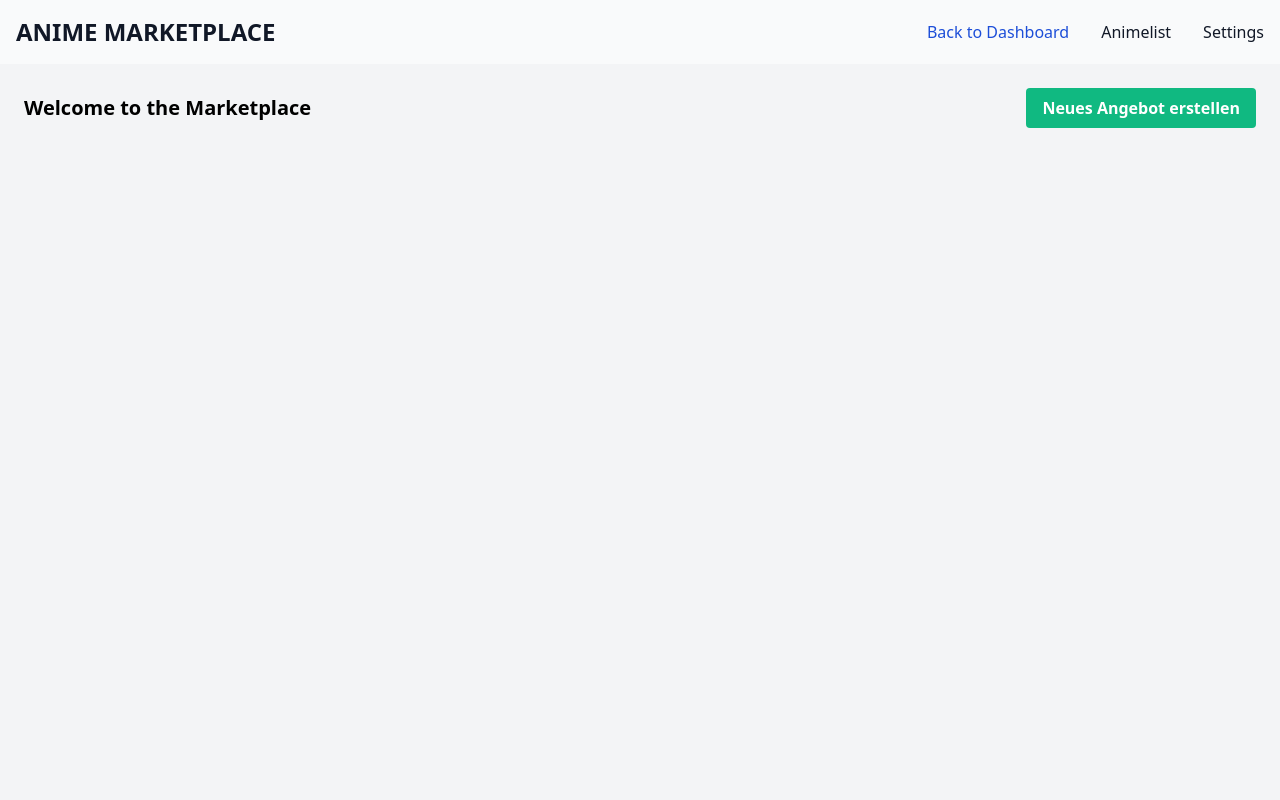
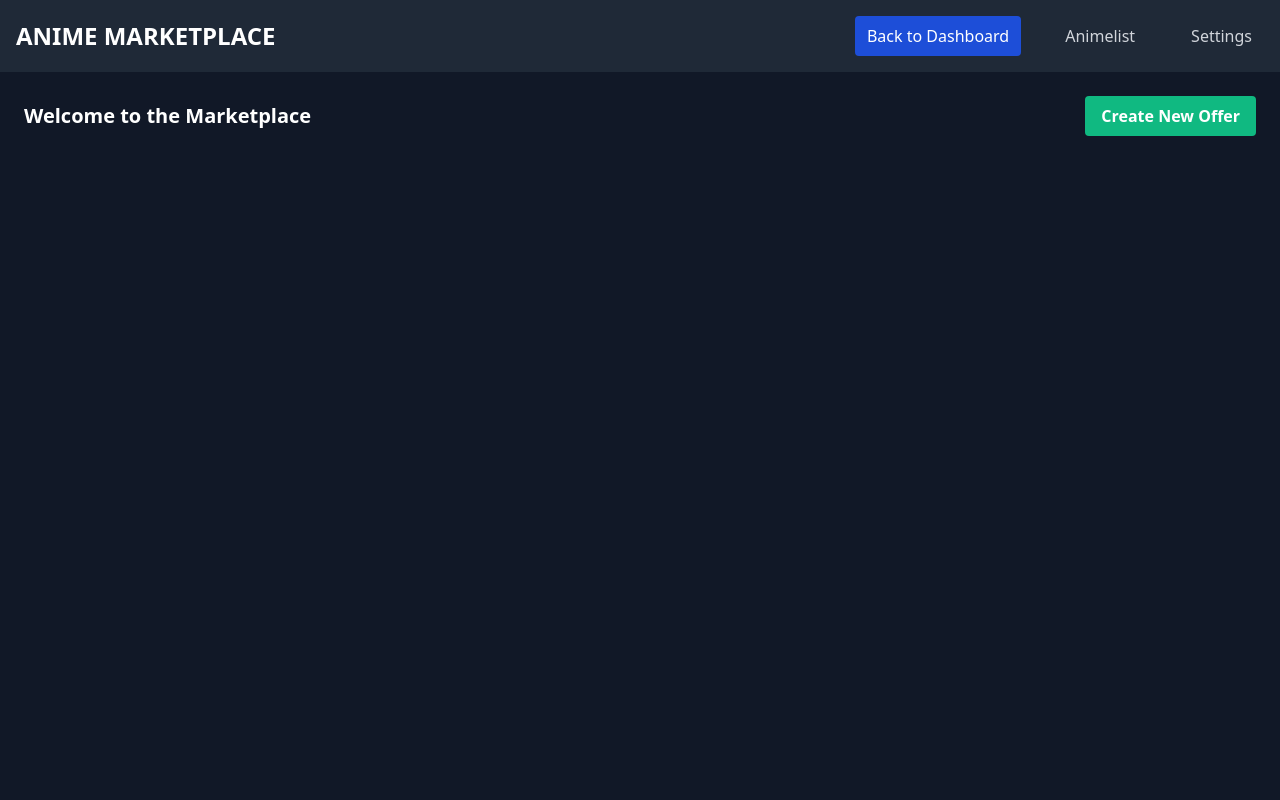
Before and after one commit to phanki5/web_app_anime, a Flask app: page /marketplace in a window 1280 px wide. Run offline with Flask 3, Linux system fonts and the light colour scheme; the visitor is signed in with stand-in values (Sample User, id 1); data that the repository does not hold is empty.

Commit message:
Dunkles Layout und die angebote darstellen

```diff
--- a/templates/marketplace.html
+++ b/templates/marketplace.html
@@ -6,65 +6,22 @@
     <title>Marketplace</title>
     <link href="https://cdn.jsdelivr.net/npm/tailwindcss@2.2.19/dist/tailwind.min.css" rel="stylesheet">
 </head>
-<body class="bg-gray-100 h-screen flex flex-col">
+<body class="bg-gray-900 text-white h-screen flex flex-col">
     <!-- Navbar -->
-    <nav class="border-gray-200 bg-gray-50 dark:bg-gray-800 dark:border-gray-700">
+    <nav class="border-gray-700 bg-gray-800">
       <div class="max-w-screen-xl flex flex-wrap items-center justify-between mx-auto p-4">
         <a href="#" class="flex items-center">
-            <span class="text-2xl font-bold text-gray-900 dark:text-white">ANIME MARKETPLACE</span>
+            <span class="text-2xl font-bold text-white">ANIME MARKETPLACE</span>
         </a>
-        <button data-collapse-toggle="navbar-solid-bg" type="button"
-                class="inline-flex items-center p-2 w-10 h-10 justify-center text-sm text-gray-500 rounded-lg md:hidden hover:bg-gray-100 focus:outline-none focus:ring-2 focus:ring-gray-200 dark:text-gray-400 dark:hover:bg-gray-700 dark:focus:ring-gray-600"
-                aria-controls="navbar-solid-bg" aria-expanded="false">
-            <span class="sr-only">Open main menu</span>
-            <svg class="w-5 h-5" aria-hidden="true" xmlns="http://www.w3.org/2000/svg"
-                 fill="none" viewBox="0 0 17 14">
-                <path stroke="currentColor" stroke-linecap="round" stroke-linejoin="round"
-                      stroke-width="2" d="M1 1h15M1 7h15M1 13h15"/>
-            </svg>
-        </button>
         <div class="hidden w-full md:block md:w-auto" id="navbar-solid-bg">
-          <ul class="flex flex-col font-medium mt-4 rounded-lg bg-gray-50
+          <ul class="flex flex-col font-medium mt-4 rounded-lg bg-gray-800
                      md:space-x-8 rtl:space-x-reverse md:flex-row md:mt-0 md:border-0
                      md:bg-transparent dark:bg-gray-800 md:dark:bg-transparent dark:border-gray-700">
-            <li>
-              <a href="{{ url_for('dashboard') }}"
-                 class="block py-2 px-3 md:p-0 text-white bg-blue-700 rounded
-                        md:bg-transparent md:text-blue-700 md:dark:text-blue-500 dark:bg-blue-600
-                        md:dark:bg-transparent" aria-current="page">
-                Back to Dashboard
-              </a>
-            </li>
-            <li>
-              <a href="{{ url_for('animelist') }}"
-                 class="block py-2 px-3 md:p-0 text-gray-900 rounded hover:bg-gray-100
-                        md:hover:bg-transparent md:border-0 md:hover:text-blue-700 dark:text-white
-                        md:dark:hover:text-blue-500 dark:hover:bg-gray-700 dark:hover:text-white
-                        md:dark:hover:bg-transparent">
-                Animelist
-              </a>
-            </li>
-            <li>
-              <a href="{{ url_for('settings') }}"
-                 class="block py-2 px-3 md:p-0 text-gray-900 rounded hover:bg-gray-100
-                        md:hover:bg-transparent md:border-0 md:hover:text-blue-700 dark:text-white
-                        md:dark:hover:text-blue-500 dark:hover:bg-gray-700 dark:hover:text-white
-                        md:dark:hover:bg-transparent">
-                Settings
-              </a>
-            </li>
-
-            <!-- Nur für Admins sichtbar -->
+            <li><a href="{{ url_for('dashboard') }}" class="block py-2 px-3 text-white bg-blue-700 rounded">Back to Dashboard</a></li>
+            <li><a href="{{ url_for('animelist') }}" class="block py-2 px-3 text-gray-300 hover:text-blue-400">Animelist</a></li>
+            <li><a href="{{ url_for('settings') }}" class="block py-2 px-3 text-gray-300 hover:text-blue-400">Settings</a></li>
             {% if current_user.is_admin %}
-              <li>
-                <a href="{{ url_for('admin_users') }}"
-                   class="block py-2 px-3 md:p-0 text-red-500 font-semibold rounded hover:bg-gray-100
-                          md:hover:bg-transparent md:border-0 md:hover:text-red-600
-                          dark:text-red-400 md:dark:hover:text-red-500 dark:hover:bg-gray-700
-                          dark:hover:text-white md:dark:hover:bg-transparent">
-                  Admin Panel
-                </a>
-              </li>
+              <li><a href="{{ url_for('admin_users') }}" class="block py-2 px-3 text-red-400 font-semibold hover:text-red-500">Admin Panel</a></li>
             {% endif %}
           </ul>
         </div>
@@ -74,11 +31,21 @@
     <!-- Main Content -->
     <div class="flex-1 p-6">
         <div class="flex justify-between items-center mb-6">
-            <h2 class="text-xl font-bold">Welcome to the Marketplace</h2>
-            <a href="{{ url_for('marketplace_entry') }}"
-               class="bg-green-500 hover:bg-green-600 text-white font-bold py-2 px-4 rounded">
-                Neues Angebot erstellen
-            </a>
+            <h2 class="text-xl font-bold text-white">Welcome to the Marketplace</h2>
+            <a href="{{ url_for('marketplace_entry') }}" class="bg-green-500 hover:bg-green-600 text-white font-bold py-2 px-4 rounded">Create New Offer</a>
+        </div>
+
+        <!-- Offer Listings -->
+        <div class="grid grid-cols-1 md:grid-cols-2 lg:grid-cols-3 gap-6">
+            {% for offer in offers %}
+            <div class="bg-gray-800 p-4 rounded-lg shadow-md">
+                <img src="{{ offer.image_url }}" alt="{{ offer.titel }}" class="w-full h-48 object-cover rounded-md">
+                <h3 class="text-lg font-bold mt-2 text-white">{{ offer.titel }}</h3>
+                <p class="text-gray-400">Price: €{{ offer.price }}</p>
+                <p class="text-gray-300">Offer Type: <span class="font-semibold">{{ offer.Offer_Type }}</span></p>
+            </div>
+            {% endfor %}
+        </div>
     </div>
 </body>
 </html>
```
